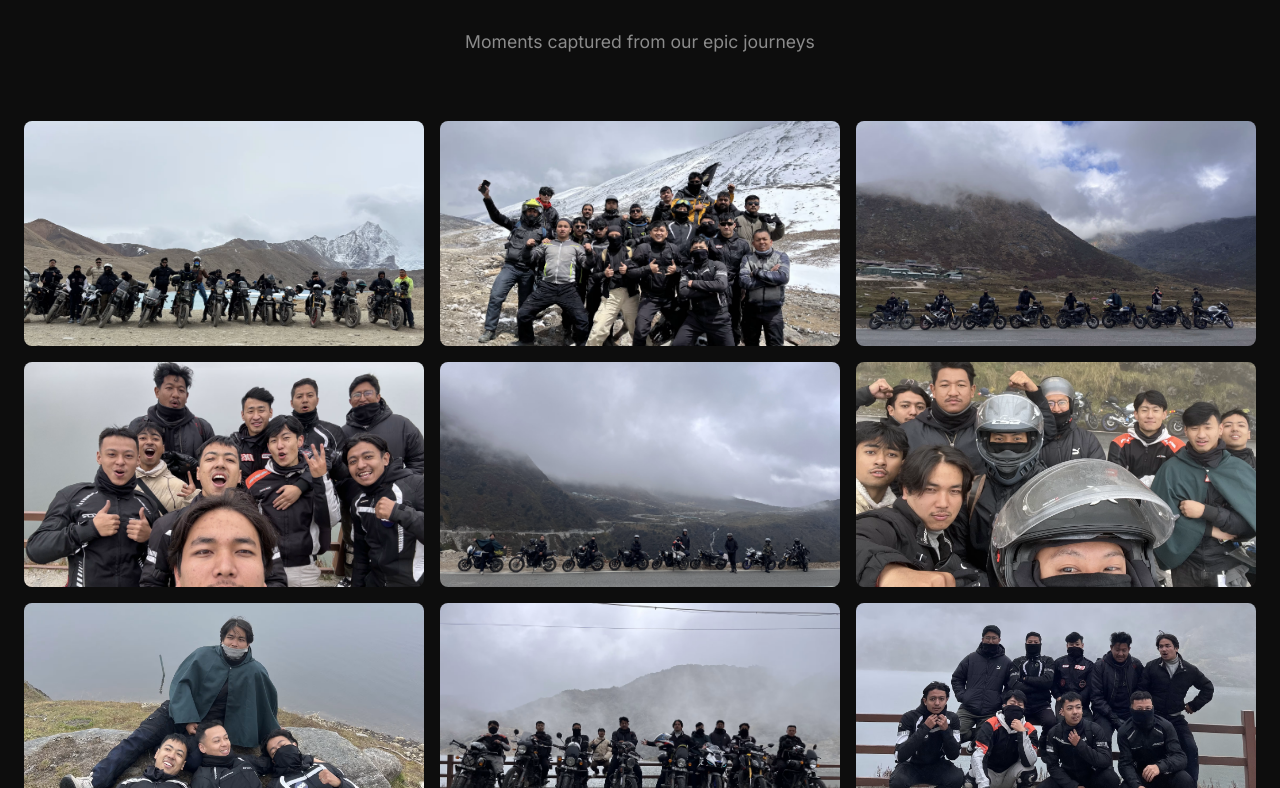
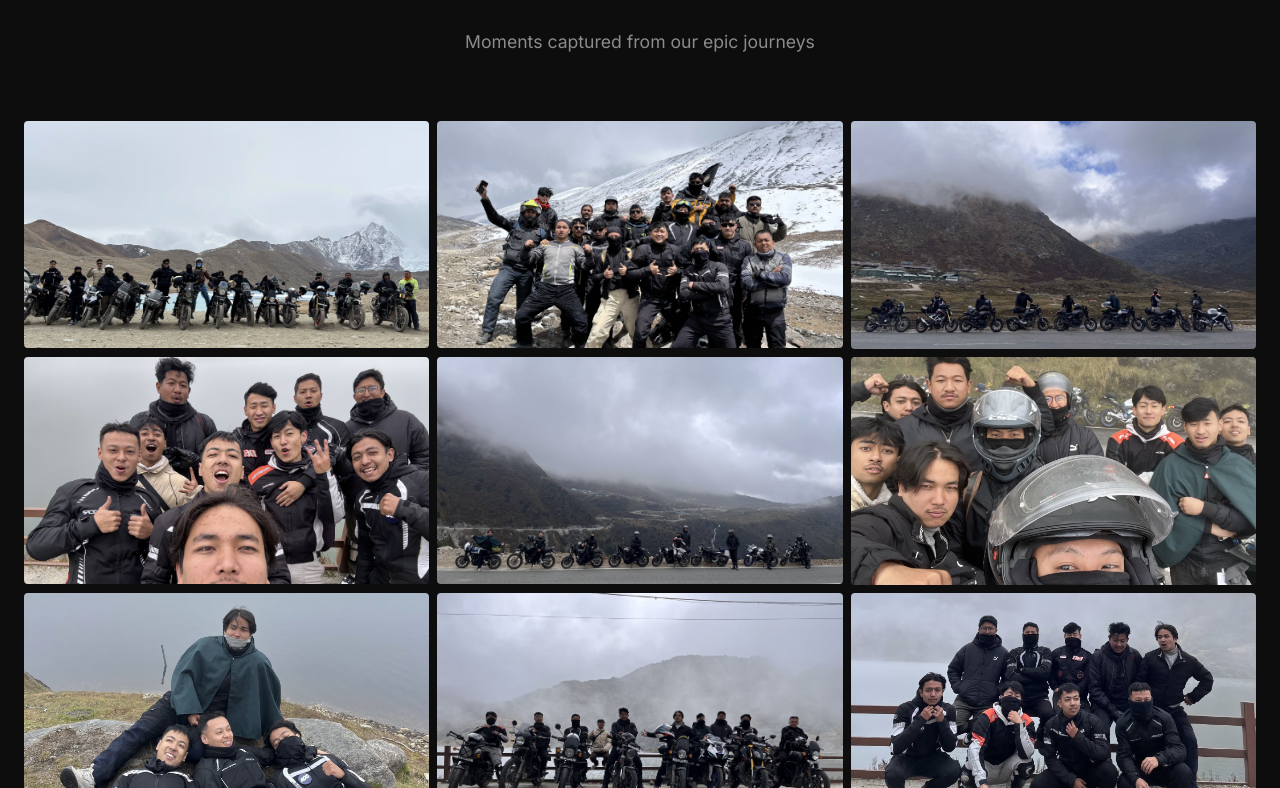
Before and after one commit to tongbadaju/dajubhai-mc, a React (Vite) app: page / in a window 1280 px wide. Shown: the part 1832-2620 px from the top of the page. Built offline with nearby package versions, Linux system fonts and the light colour scheme.

Commit message:
gallery grid gap and border radius changes

```diff
--- a/src/App.css
+++ b/src/App.css
@@ -358,13 +358,13 @@
 .gallery-grid {
   display: grid;
   grid-template-columns: repeat(3, 1fr);
-  gap: var(--space-sm);
+  gap: var(--space-xs);
 }
 
 .gallery-item {
   position: relative;
   overflow: hidden;
-  border-radius: var(--radius-md);
+  border-radius: var(--radius-sm);
   cursor: pointer;
   aspect-ratio: 16 / 9;
 }
```
